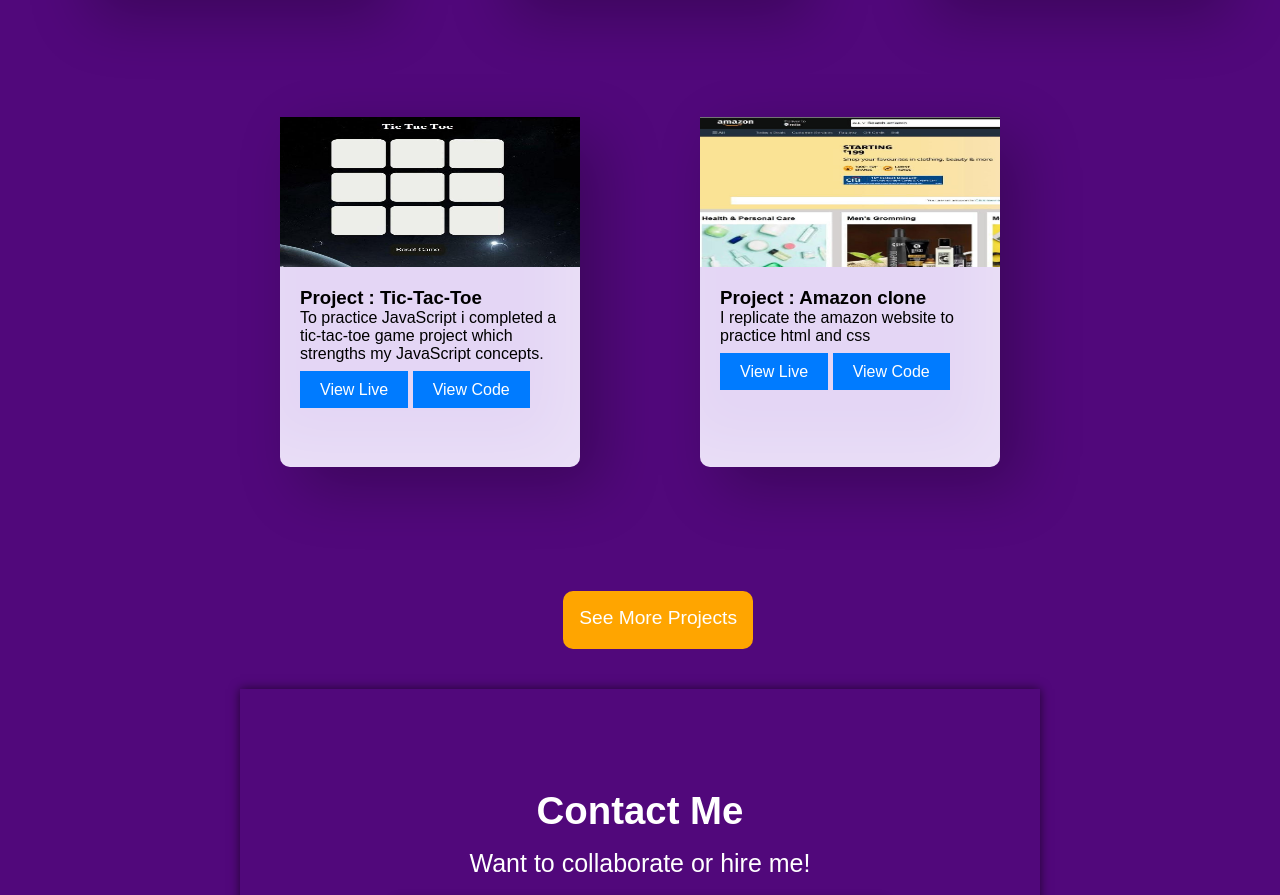
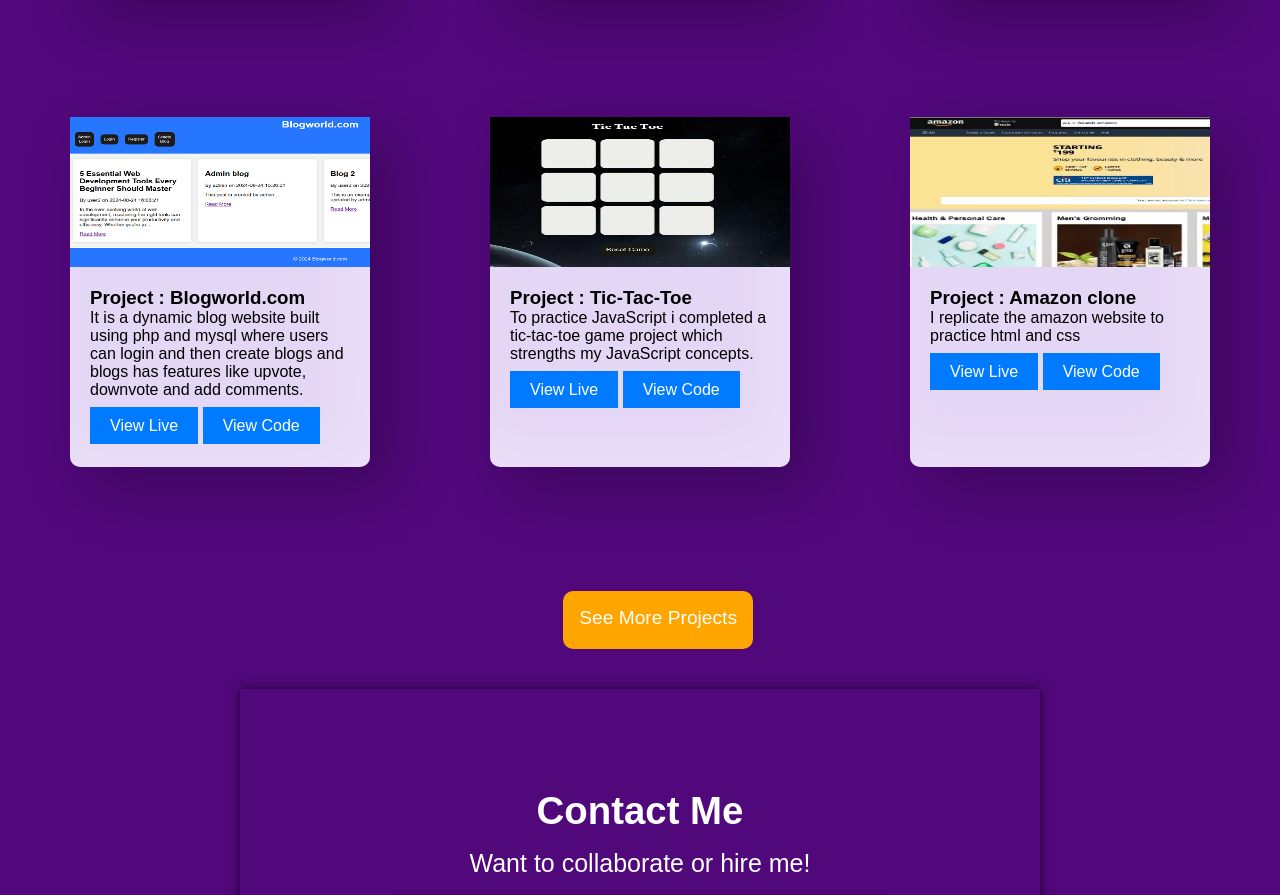
Before and after one commit to anjany06/AceWebsites, a plain HTML site: page Portfolio/index.html in a window 1280 px wide. Shown: the part 3037-3932 px from the top of the page. Drawn offline with Linux system fonts and the light colour scheme.

Commit message:
added new project

```diff
--- a/Portfolio/index.html
+++ b/Portfolio/index.html
@@ -255,6 +255,21 @@
             </div>
           </div>
 
+          <!-- Project 2 -->
+          <div class="project-card">
+            <div class="project-image">
+              <img src="blogworld.png" alt="Project 3 Image"height ="150px"width="300px">
+            </div>
+            <div class="project-content">
+              <h3>Project : Blogworld.com</h3>
+              <p>It is a dynamic blog website built using php and mysql where users can login and then create blogs and blogs has features like upvote, downvote and add comments.</p>
+              <br>
+              <a href="https://tinyurl.com/2bchqbcb" class="btn">View Live</a>
+              <a href="https://github.com/anjany06/blogWebsite" class="btn">View Code</a>
+            </div>
+          </div>
+
+
           <!-- Project 3-->
           <div class="project-card">
             <div class="project-image">
--- a/Portfolio/portfolio.css
+++ b/Portfolio/portfolio.css
@@ -697,6 +697,9 @@ section .animate{
   width: 100%;
   padding: 5px;
 }
+footer{
+  width : 100%;
+}
 }
 /* For mobile devices (max-width: 768px) */
 @media only screen and (max-width: 768px) {
```
Also changed, not shown: Portfolio/blogworld.png (added).
